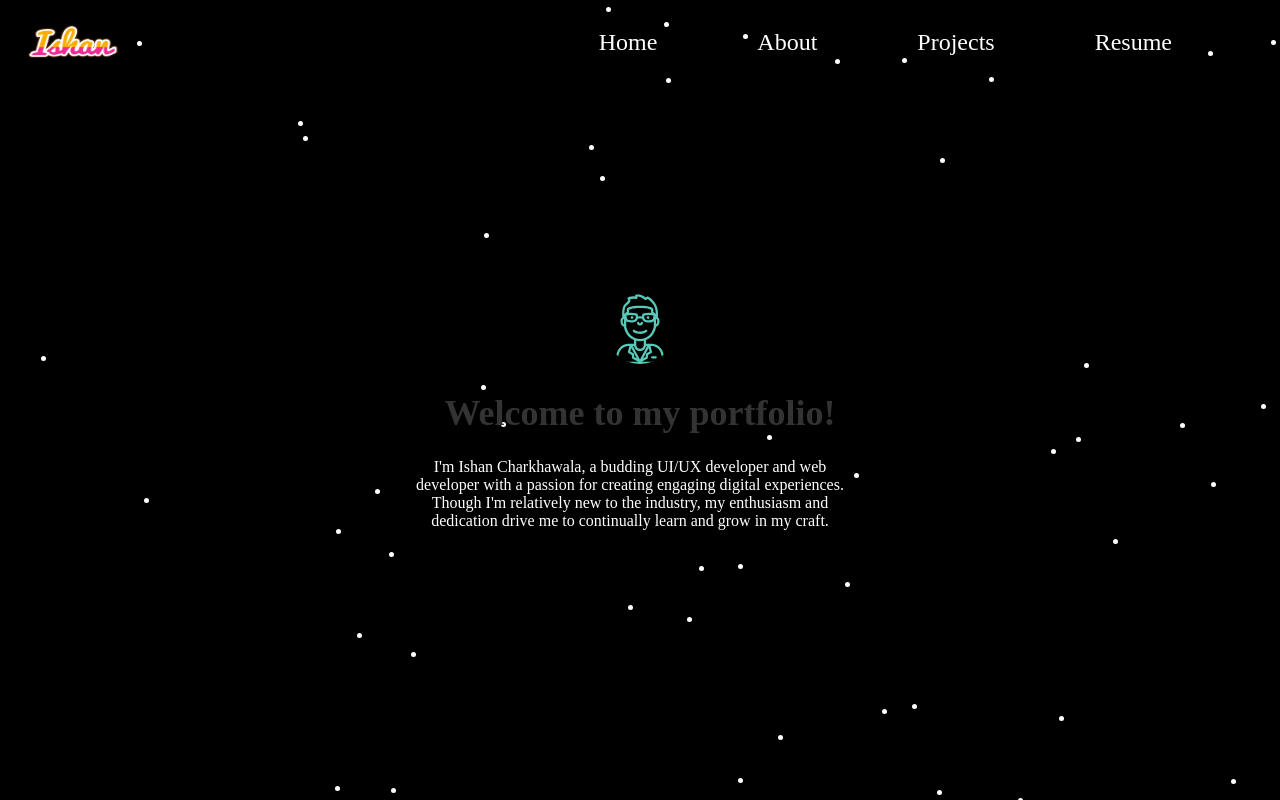
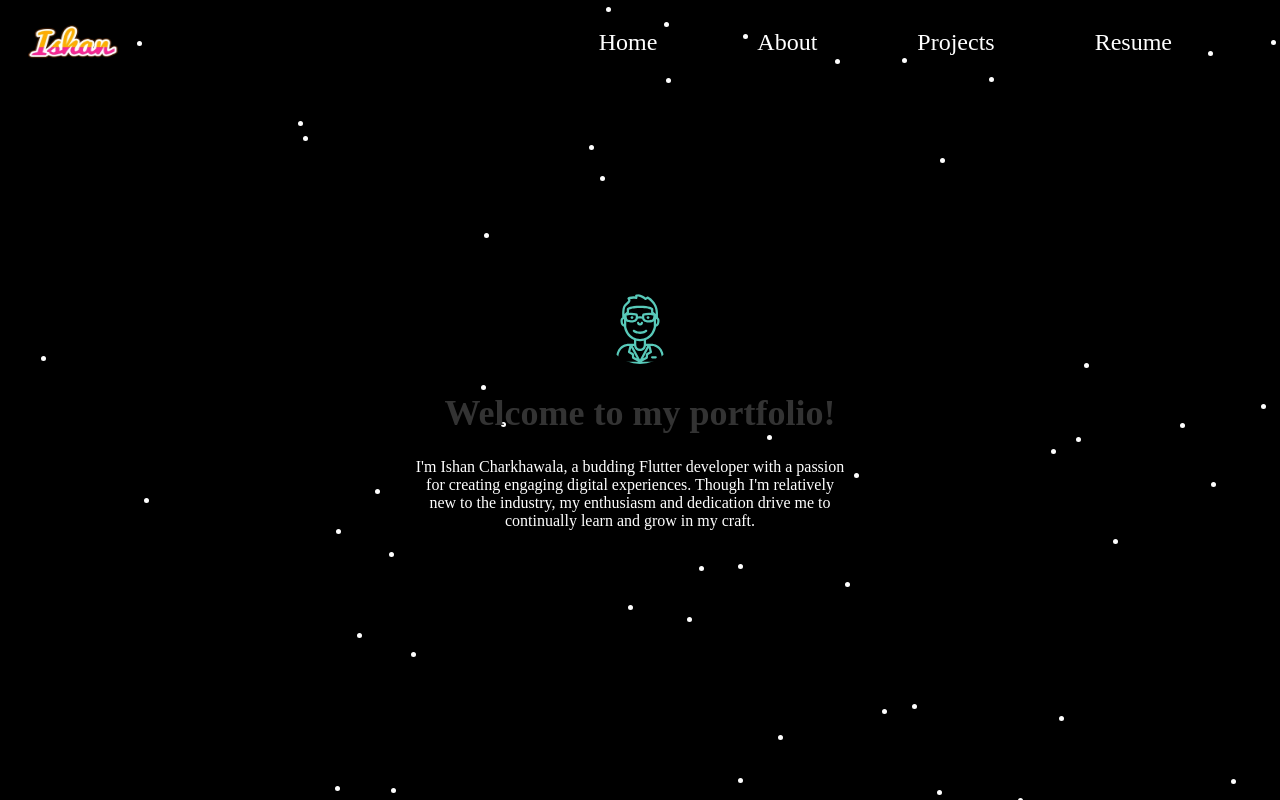
Before and after one commit to Ishancharkhawala11/PortFolio, a React (Vite) app in the folder portfolio/: page / in a window 1280 px wide. Built offline with nearby package versions, Linux system fonts and the light colour scheme.

Commit message:
Update Hero.jsx

```diff
--- a/portfolio/src/componant/Hero/Hero.jsx
+++ b/portfolio/src/componant/Hero/Hero.jsx
@@ -8,7 +8,7 @@ const Hero = () => {
         <img src={user} alt={user} className="user"></img>
         <h1 className="welcome">Welcome to my portfolio!</h1>
         <div className="text"> <p>
-        I'm Ishan Charkhawala, a budding UI/UX developer and web developer with a passion for creating engaging digital experiences. Though I'm relatively new to the industry, my enthusiasm and dedication drive me to continually learn and grow in my craft.
+        I'm Ishan Charkhawala, a budding Flutter developer  with a passion for creating engaging digital experiences. Though I'm relatively new to the industry, my enthusiasm and dedication drive me to continually learn and grow in my craft.
         </p></div>
 
       </div>
```
